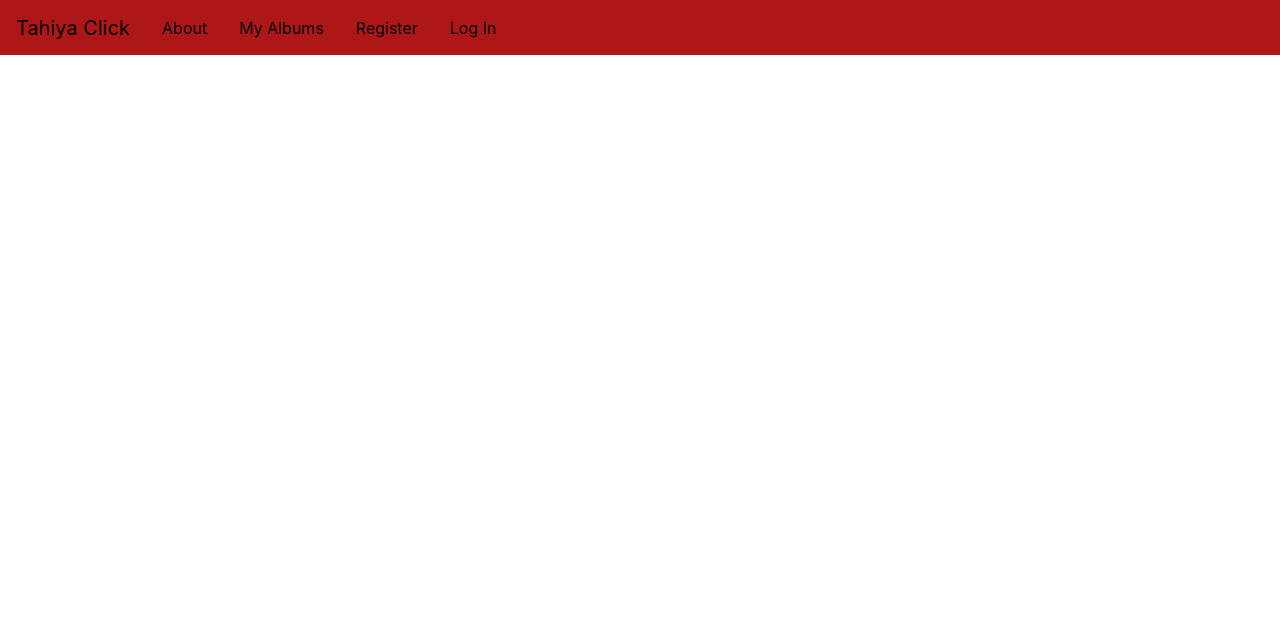
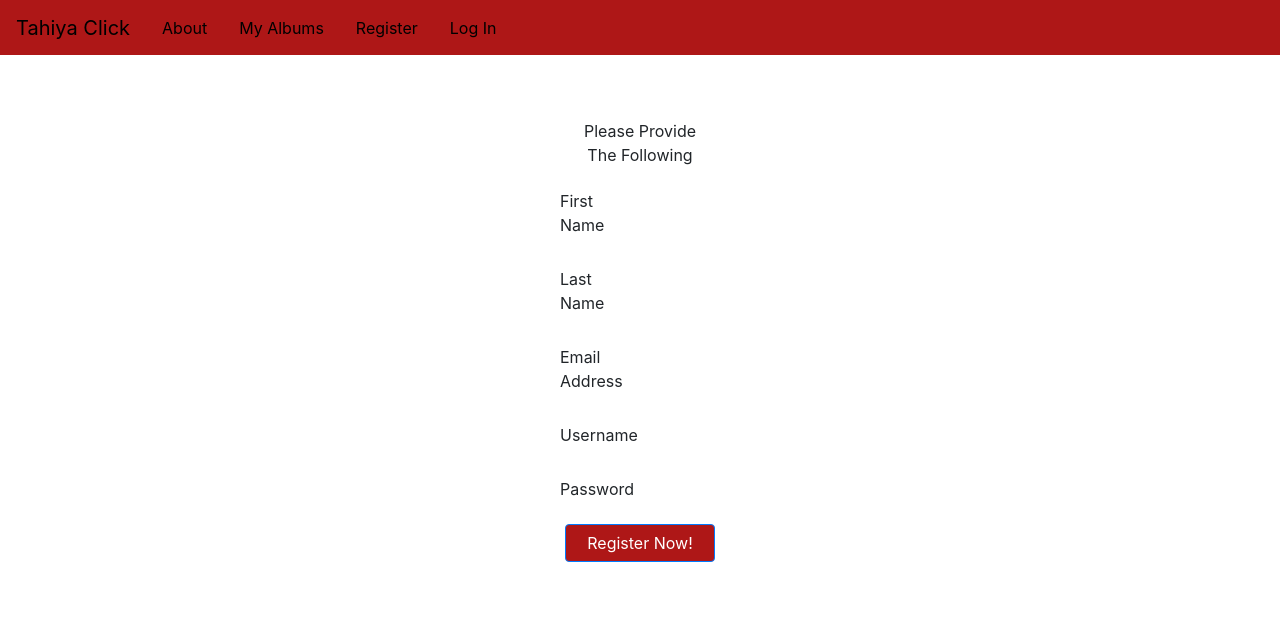
Before and after one commit to FablihaHossain/tahiya_click, a Flask app: page /register in a window 1280 px wide. Shown: the top 625 px of the page. Run offline with Flask 2, Linux system fonts and the light colour scheme; some libraries are stand-ins or nearby versions.

Commit message:
created registration form on the web page

```diff
--- a/application/templates/register.html
+++ b/application/templates/register.html
@@ -3,5 +3,57 @@
 {% block title %} <title> Registration Page </title> {% endblock title %}
 
 {% block body %}
+			{% with messages = get_flashed_messages() %}
+				{% if messages %}
+					<ul class = flashes>
+						{% for message in messages %}
+						<div class = "alert alert-danger">
+							<p> {{message}}</p>
+						</div>
+						{% endfor %}
+					</ul>
+					{% endif %}
+				{% endwith %}
+
+<body>
+	<div class = "jumbotron">
+		<div class = "container text-center login-words"> Please Provide The Following</div>
+		<form method = post>
+				<div class = "form-group row">
+					<label for ="inputFirstName" class="col-form-label col-sm-2"> First Name </label>
+					<div class = "register-fields col-sm-9">
+						<input type="firstname" class = "form-control-plaintext" name="firstname" value = "{{request.form.firstname}}">
+					</div>
+				</div>
+				<div class = "form-group row">
+					<label for = "inputLastName" class = "col-form-label col-sm-2"> Last Name </label>
+					<div class = "register-fields col-sm-9">
+						<input type="lastname" class= "form-control-plaintext" name="lastname" value = "{{request.form.lastname}}">
+					</div>
+				</div>
+				<div class = "form-group row">
+					<label for = "inputEmailAddress" class = "col-form-label col-sm-2"> Email Address </label>
+					<div class = "register-fields col-sm-9">
+						<input type="email" class = "form-control-plaintext" name="email" value = "{{request.form.email}}">
+					</div>
+				</div>
+				<div class = "form-group row">
+					<label for ="inputUsername" class = "col-form-label col-sm-2"> Username </label>
+					<div class = "register-fields col-sm-9">
+						<input type="username" class = "form-control-plaintext"name="username" value = "{{request.form.username}}">
+					</div>
+				</div>
+				<div class = "form-group row">
+					<label for = "inputPassword" class = "col-form-label col-sm-2"> Password </label>
+					<div class = "register-fields col-sm-9">
+						<input type="password" class = "form-control-plaintext" name="password" value = "{{request.form.password}}">
+					</div>
+				</div>
+				<div class = "text-center">
+					<button type = "submit" class = "btn btn-primary btn-primary-block text-center"> Register Now! </button>
+				</div>
+		</form>
+	</div>
+</body>
 
 {% endblock body %}
```
